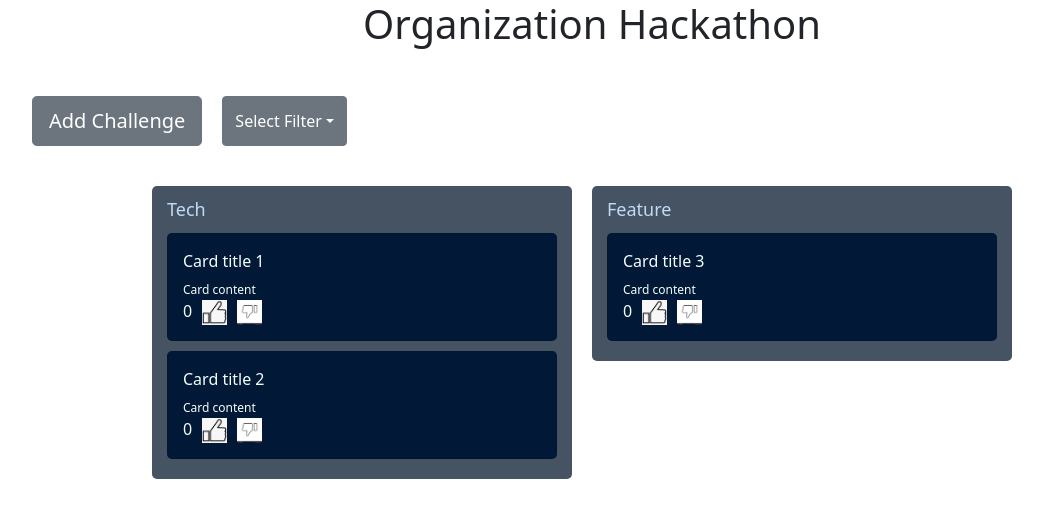
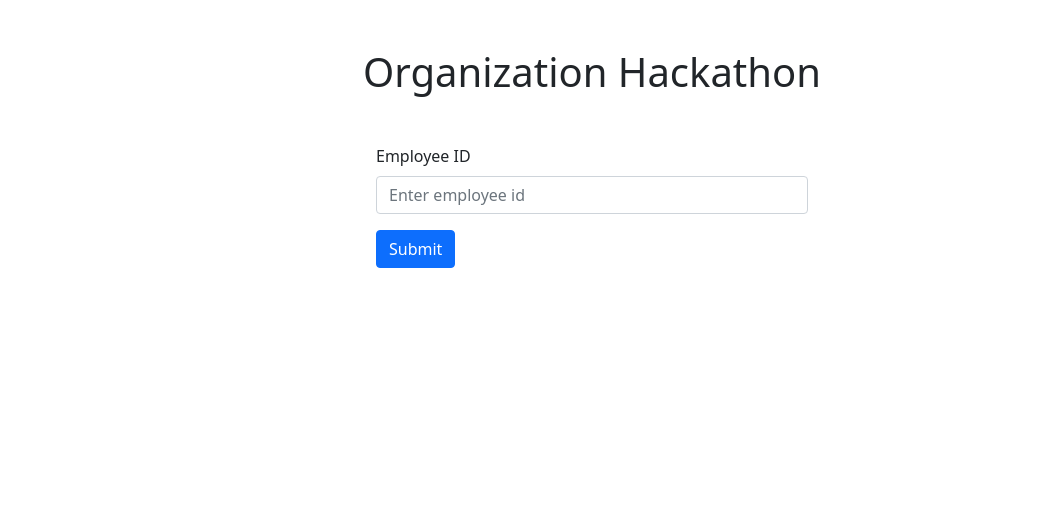
Before and after one commit to mprith/orgHackathon, a React (Create React App) app: page / in a window 1280 px wide. Shown: the top 518 px of the page, without its empty margins (48-1091 px from the left). Built offline with nearby package versions, Linux system fonts and the light colour scheme.

Commit message:
Login Page Added

```diff
--- a/src/App.css
+++ b/src/App.css
@@ -1,3 +1,4 @@
 .App  .header {
   text-align: center;
+  margin-top: 48px;
 }
--- a/src/App.js
+++ b/src/App.js
@@ -1,12 +1,12 @@
 import './App.css';
 import 'bootstrap/dist/css/bootstrap.css';
-import HomePage from './Container/HomePage';
+import LoginPage from "./Container/LoginPage";
 
 function App() {
   return (
     <div className="App">
       <h1 className='header'> Organization Hackathon </h1>
-      <HomePage />
+      <LoginPage />
     </div>
   );
 }
--- a/src/Constant.js
+++ b/src/Constant.js
@@ -16,7 +16,7 @@ export const data = [
         date: "",
         vote: 0,
         id : 1,
-        date:" Sat May 07 2022 18:13:23 GMT+0530 (India Standard Time)",
+        date:" Mon May 09 2022 18:13:23 GMT+0530 (India Standard Time)",
     },
     {
         tag: "Tech",
@@ -25,7 +25,7 @@ export const data = [
         date: "",
         vote: 0,
         id : 2,
-        date:" Mon May 09 2022 18:13:23 GMT+0530 (India Standard Time)",
+        date:" Sat May 07 2022 18:13:23 GMT+0530 (India Standard Time)",
     },
     {
         tag: "Feature",
@@ -37,3 +37,7 @@ export const data = [
         date:" Sun May 08 2022 18:13:23 GMT+0530 (India Standard Time)",
     }
 ];
+
+export const employeeData = [
+    "ZM 433", "12345", "GH372"
+]
--- /dev/null
+++ b/src/Container/LoginPage.jsx
@@ -0,0 +1,43 @@
+import React, { useState } from 'react';
+import { Button, Form } from "react-bootstrap";
+import HomePage from './HomePage';
+import { employeeData } from "../Constant";
+import "./LoginPage.scss";
+
+export default function LoginPage(props) {
+    const [isLoggedin, setIsLoggedIn] = useState(false);
+    const [empId, setEmpId] = useState("");
+
+    const handleOnSubmit = () => {
+        if (empId !== '') {
+            if (employeeData.indexOf(empId) > -1) {
+                setIsLoggedIn(true);
+                return 0;
+            } else {
+                alert("Please enter a valid Emp Id");
+            }
+        } else {
+            alert("Please enter a valid Emp Id");
+        }
+    }
+
+    const handleOnchange = (e) => {
+        setEmpId(e.target.value);
+    }
+
+    return (
+        <>
+            {!isLoggedin && <Form className="loginPage">
+                <Form.Group className="mb-3" controlId="formBasicEmail">
+                    <Form.Label>Employee ID</Form.Label>
+                    <Form.Control placeholder="Enter employee id" onChange={(e) => { handleOnchange(e) }} />
+                </Form.Group>
+                <Button variant="primary" type="submit" onClick={handleOnSubmit}>
+                    Submit
+                </Button>
+            </Form>}
+
+            {isLoggedin && <HomePage />}
+        </>
+    )
+}
--- /dev/null
+++ b/src/Container/LoginPage.scss
@@ -0,0 +1,5 @@
+.loginPage {
+    padding: 40px;
+    margin: 0 auto;
+    width: 40%;
+}
```
